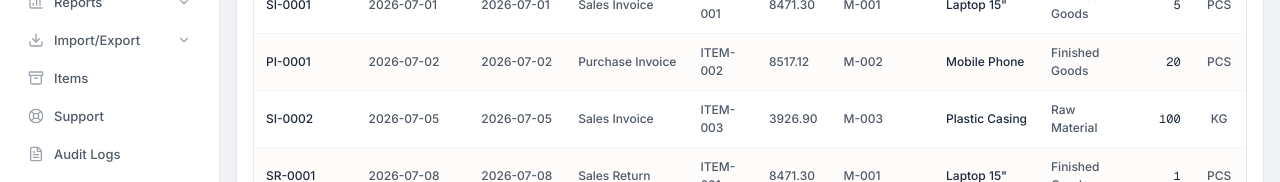
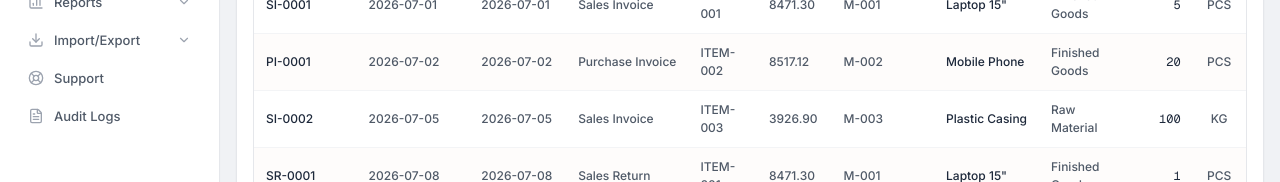
Before and after one commit to abdulbasit-10/FBR-Frontend, a Next.js app: page /dashboard/transactions/ledger/item-ledger in a window 1280 px wide. Shown: the part 454-636 px from the top of the page. Built offline with nearby package versions, Linux system fonts and the light colour scheme; no server answers.

Commit message:
add active class to navitems

```diff
--- a/src/components/dashboard/nav-data.ts
+++ b/src/components/dashboard/nav-data.ts
@@ -21,7 +21,6 @@ import {
   TrendingDown,
   Boxes,
   BarChart2,
-  Archive,
 } from "lucide-react";
 
 export type NavItem = {
@@ -29,10 +28,12 @@ export type NavItem = {
   href: string;
   icon: LucideIcon;
   children?: NavItem[];
+  /** Extra paths that should make this item appear active (without adding them to the sidebar) */
+  matchPaths?: string[];
 };
 
 export const primaryNav: NavItem[] = [
-  { title: "Dashboard", href: "/dashboard", icon: LayoutDashboard },
+  { title: "Dashboard", href: "/dashboard", icon: LayoutDashboard, matchPaths: ["/dashboard/customers", "/dashboard/items", "/dashboard/vendors"] },
   {
     title: "Transactions",
     href: "/dashboard/transactions",
@@ -94,7 +95,6 @@ export const primaryNav: NavItem[] = [
       { title: "Sales Invoice", href: "/dashboard/import-export/sales-invoices", icon: ShoppingBag },
     ],
   },
-  { title: "Items", href: "/dashboard/items", icon: Archive },
   { title: "Support", href: "/dashboard/support", icon: LifeBuoy },
   { title: "Audit Logs", href: "/dashboard/audit-logs", icon: FileText },
 ];
--- a/src/components/dashboard/sidebar.tsx
+++ b/src/components/dashboard/sidebar.tsx
@@ -25,7 +25,8 @@ function NavItemComponent({
   // For non-root leaf nodes, also match sub-paths (e.g. /inventory-adjustment/create)
   const nodeMatches = (node: NavItem, d: number): boolean =>
     pathname === node.href ||
-    (d > 0 && !node.children?.length && pathname.startsWith(node.href + "/"));
+    (d > 0 && !node.children?.length && pathname.startsWith(node.href + "/")) ||
+    !!node.matchPaths?.includes(pathname);
 
   const containsActive = (node: NavItem, d = 0): boolean =>
     nodeMatches(node, d) || !!node.children?.some((c) => containsActive(c, d + 1));
```
